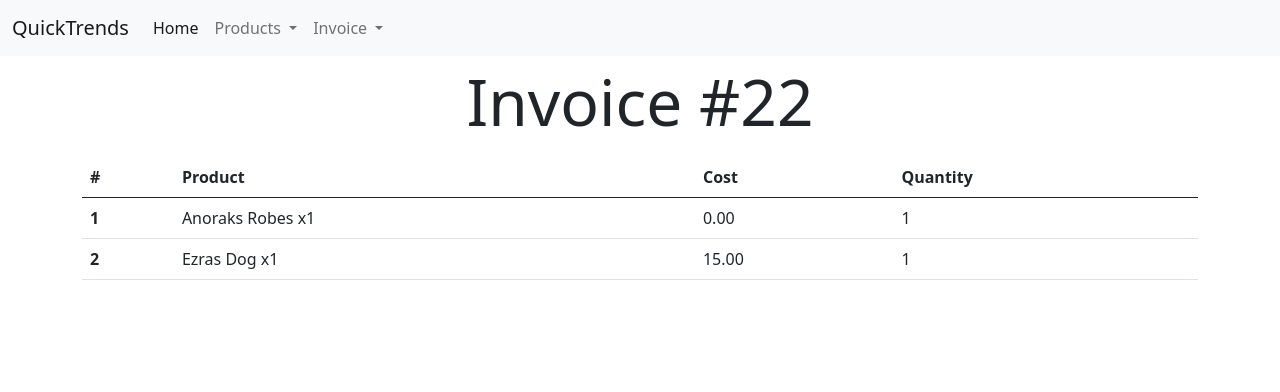
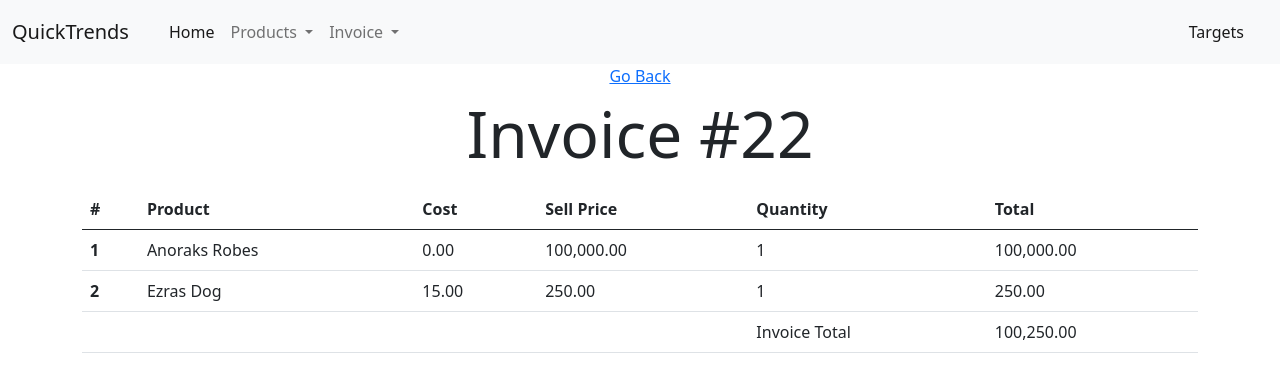
Before and after one commit to odinmay/djangosalesdash, a Django app: page /invoices/22/ in a window 1280 px wide. Shown: the top 392 px of the page. Run offline with Django 3.2, Linux system fonts and the light colour scheme; data comes from the database, SQL or seed files in the repository; both versions use the stored data as it was after the commit.

```diff
--- /dev/null
+++ b/Data/urls.py
@@ -0,0 +1,8 @@
+from django.urls import path
+from .views import DataHome
+
+app_name = 'targetdata'
+
+urlpatterns = [
+    path('', DataHome.as_view(), name='target_data_home')
+]
--- a/Inventory/templates/Inventory/product-create.html
+++ b/Inventory/templates/Inventory/product-create.html
@@ -22,11 +22,12 @@
 {% block body %}
 <div class="container">
     <div class="row align-self-center justify-content-center text-center">
-        <div class="col-12 mx-4">
+        <div class="col-12 my-5">
             <form action="{% url 'inventory:productcreate' %}" method="post">
                 {% csrf_token %}
-                <h3>First Form attempt</h3>
+                <h3>Add a new Product</h3>
                 {{ form|crispy }}
+                <br>
                 <input type="submit">
             </form>
         </div>
--- a/Inventory/templates/Inventory/product-detail.html
+++ b/Inventory/templates/Inventory/product-detail.html
@@ -9,9 +9,9 @@
 {% block body %}
     <div class="container">
 
-        <div class="row justify-content-center">
-            <div class="col-6">
-                <a href="{% url 'inventory:productlist' %}" class="link-dark" style="font-size: 200%">Go Back</a>
+        <div class="row text-center">
+            <div class="col">
+                <a href="{% url 'inventory:productlist' %}">Go Back</a>
             </div>
         </div>
 
--- a/Inventory/templates/Inventory/product_list.html
+++ b/Inventory/templates/Inventory/product_list.html
@@ -21,7 +21,7 @@
                     </a>
 
                 {% endfor %}
-                    <h4 style="font-size: 32px" class="list-group-item list-group-item-action py-3"><a href="{% url 'inventory:productcreate' %}">Add a new product!</a></h4>
+                <a class="list-group-item list-group-item-action py-2" href="{% url 'inventory:productcreate' %}"><h2>Add a new product!</h2></a>
             </div>
         </div>
     </div>
--- a/Invoices/models.py
+++ b/Invoices/models.py
@@ -1,6 +1,5 @@
 from django.db import models
 from Inventory.models import Product
-
 
 
 class Invoice(models.Model):
@@ -12,24 +11,25 @@ class Invoice(models.Model):
 
     def total(self):
         total = 0
-        for product in self.products.all():
-            total += product.sale_price
-
+        for thing in self.item_set.all():
+            total += thing.total()
         return total
 
     class Meta:
         verbose_name = 'Invoice'
 
 
-
 class Item(models.Model):
     product = models.ForeignKey(Product, on_delete=models.CASCADE)
-    invoice = models.ForeignKey(Invoice, on_delete=models.CASCADE,blank=True, null=True)
+    invoice = models.ForeignKey(Invoice, on_delete=models.CASCADE, blank=True, null=True)
     quantity = models.PositiveIntegerField(default=1)
     sales_channel = models.CharField(max_length=100, default='Generic Sale')
 
     def __str__(self):
-        return self.product.name + ' x' + str(self.quantity)
+        return self.product.name
+
+    def total(self):
+        return self.quantity * self.product.sale_price
 
     class Meta:
         verbose_name = 'Item'
--- a/Invoices/templates/Invoices/invoice-create.html
+++ b/Invoices/templates/Invoices/invoice-create.html
@@ -22,7 +22,7 @@
 
     <div class="container">
         <div class="row align-self-center justify-content-center text-center">
-            <div class="col-12 mx-4">
+            <div class="col-12 my-5">
                 <form method="post">{% csrf_token %}
                     {{ form|crispy }}
                     <input label="Quantity" type="submit" value="Save">
--- a/Invoices/templates/Invoices/invoice-detail.html
+++ b/Invoices/templates/Invoices/invoice-detail.html
@@ -1,4 +1,5 @@
 {% extends "base.html" %}
+{% load humanize %}
 <!DOCTYPE html>
 <html lang="en">
 <head>
@@ -12,6 +13,11 @@
 
 
 <div class="container">
+    <div class="row text-center">
+        <div class="col">
+            <a href="{% url 'invoices:invoice-home' %}">Go Back</a>
+        </div>
+    </div>
     <div class="row text-center my-2">
         <div class="col">
             <h1 class="display-3">{{ invoice }}</h1>
@@ -25,7 +31,9 @@
                     <th scope="col">#</th>
                     <th scope="col">Product</th>
                     <th scope="col">Cost</th>
+                    <th scope="col">Sell Price</th>
                     <th scope="col">Quantity</th>
+                    <th scope="col">Total</th>
                 </tr>
                 </thead>
                 <tbody>
@@ -33,10 +41,23 @@
                 <tr>
                     <th scope="row">{{ forloop.counter }}</th>
                     <td>{{ thing }}</td>
-                    <td>{{ thing.product.cost }}</td>
-                    <td>{{thing.quantity}}</td>
+                    <td>{{ thing.product.cost|intcomma }}</td>
+                    <td>{{ thing.product.sale_price|intcomma }}</td>
+                    <td>{{ thing.quantity }}</td>
+                    <td>{{ thing.total|intcomma }}</td>
                 </tr>
                 {% endfor %}
+                <tf>
+                    <td></td>
+                    <td></td>
+                    <td></td>
+                    <td></td>
+                    <td>Invoice Total</td>
+                    <td>{{ invoice.total|intcomma }}</td>
+                </tf>
+
+
+
 
                 </tbody>
             </table>
--- a/Invoices/templates/Invoices/invoice-home.html
+++ b/Invoices/templates/Invoices/invoice-home.html
@@ -19,9 +19,9 @@
 
                     {% for invoice in invoice_list %}
                         <p class="lead"><a href="{% url 'invoices:invoice-detail' invoice.id %}">{{ invoice }}</a> - {{ invoice.date }}
-                            <button type="button" onclick="document.location='{% url 'invoices:invoice-delete' invoice.id %}'" class="btn btn-outline-danger btn-sm">Delete</button></p>
+                            <button type="button" onclick="document.location='{% url 'invoices:invoice-delete' invoice.id %}'" class="btn btn-outline-danger btn-sm mx-2">Delete</button></p>
                     {% endfor %}
-                    <h3 class="py-3"><a href="{% url 'inventory:productcreate' %}">Create new Invoice</a></h3>
+                    <h3 class="py-3"><a href="{% url 'invoices:invoice-create' %}">Create new Invoice</a></h3>
 
                 </div>
             </div>
--- a/WorkDashboard/settings.py
+++ b/WorkDashboard/settings.py
@@ -43,6 +43,8 @@ INSTALLED_APPS = [
     'Dashboard.apps.DashboardConfig',
     'Invoices.apps.InvoicesConfig',
     'crispy_forms',
+    'django.contrib.humanize',
+    'Data.apps.DataConfig',
 ]
 
 MIDDLEWARE = [
--- a/WorkDashboard/urls.py
+++ b/WorkDashboard/urls.py
@@ -22,4 +22,5 @@ urlpatterns = [
     path('', include('Dashboard.urls')),
     path('products/', include('Inventory.urls')),
     path('invoices/', include('Invoices.urls')),
+    path('targets/', include('Data.urls')),
 ]
--- a/templates/base.html
+++ b/templates/base.html
@@ -55,9 +23,9 @@
                 <span class="navbar-toggler-icon"></span>
             </button>
             <div class="collapse navbar-collapse" id="navbarNavDropdown">
-                <ul class="navbar-nav">
+                <ul class="navbar-nav my-1 ms-3">
 
-                    <li class="nav-item">
+                    <li class="nav-item me-auto">
                         <a class="nav-link active" aria-current="page" href="{% url "dashboard:index" %}">Home</a>
                     </li>
 
@@ -82,10 +50,14 @@
                     </li>
 
                 </ul>
+                <ul class="navbar-nav ms-auto me-3">
+                    <li class="nav-item"><a class="nav-link active ml-auto" href="{% url 'targetdata:target_data_home' %}">Targets</a></li>
+                </ul>
             </div>
         </div>
     </nav>
 {% endblock navbar%}
+
 {% block body %}
 
 
```
Also changed, not shown: other parts of templates/base.html (+1 -33 lines), Data/forms.py (added, +8 -0 lines), Data/templates/Data/target_data_home.html (added, +25 -0 lines), db.sqlite3.
